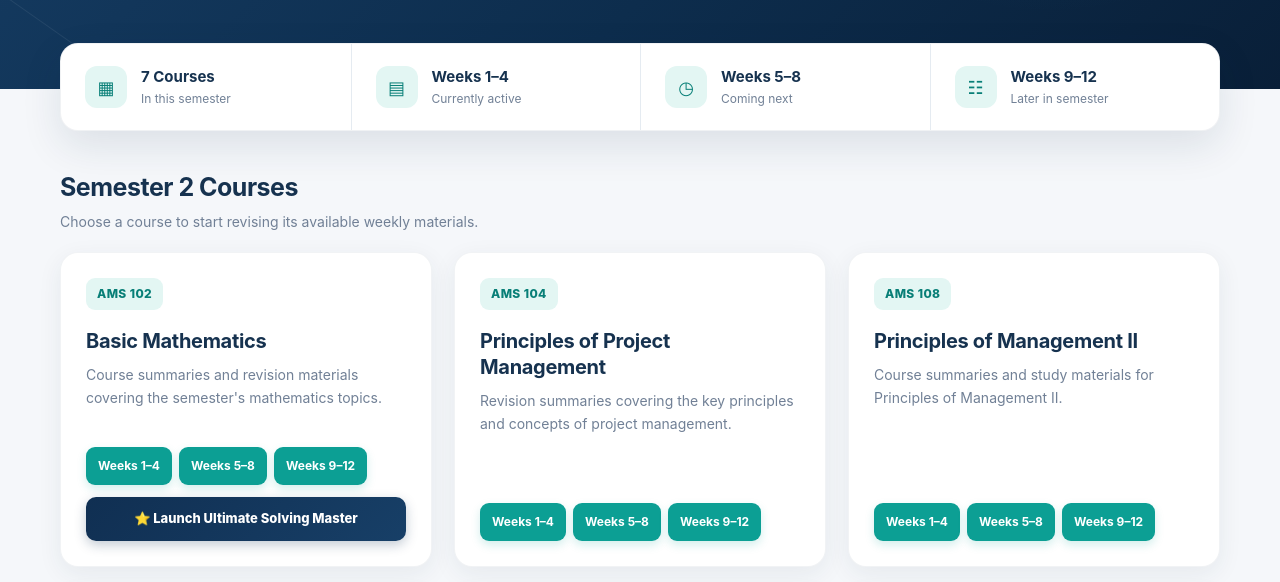
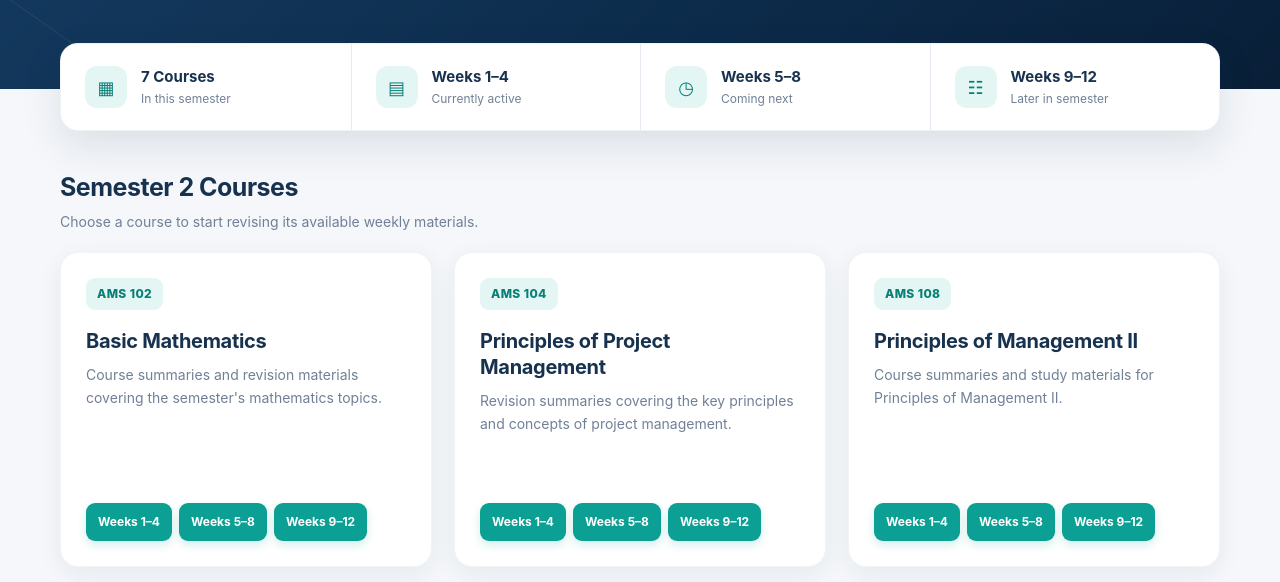
Before and after one commit to ozorejesse/Business-Management-Semester-2-100-Level-Revison-Hub, a website: page index.html in a window 1280 px wide. Shown: the part 370-952 px from the top of the page. Drawn offline with Linux system fonts and the light colour scheme.

Commit message:
Update index.html

```diff
--- a/index.html
+++ b/index.html
@@ -24,8 +24,6 @@
             --muted: #718096;
             --border: #e5ebf1;
             --white: #ffffff;
-            --gold: #d97706;
-            --gold-soft: #fef3c7;
         }
 
         body {
@@ -390,30 +388,6 @@
             color: #99a5b1;
         }
 
-        /* SPECIAL MASTER BUTTON */
-        .master-tool-btn {
-            display: flex;
-            align-items: center;
-            justify-content: center;
-            gap: 8px;
-            width: 100%;
-            margin-top: 12px;
-            padding: 12px;
-            background: linear-gradient(135deg, var(--navy) 0%, var(--blue) 100%);
-            color: white;
-            text-decoration: none;
-            border-radius: 10px;
-            font-weight: 800;
-            font-size: 13px;
-            box-shadow: 0 4px 12px rgba(16, 47, 82, 0.25);
-            transition: transform 0.2s ease;
-        }
-
-        .master-tool-btn:hover {
-            transform: translateY(-2px);
-            box-shadow: 0 6px 16px rgba(16, 47, 82, 0.35);
-        }
-
         /* FOOTER */
 
         footer {
@@ -707,11 +681,6 @@
 
                 </div>
 
-                <!-- NEW MASTER TOOL LINK -->
-                <a href="AMS 102 | Ultimate Maths Solving Master.html" class="master-tool-btn" target="_blank" rel="noopener noreferrer">
-                    ⭐ Launch Ultimate Solving Master
-                </a>
-
             </div>
 
 
```
